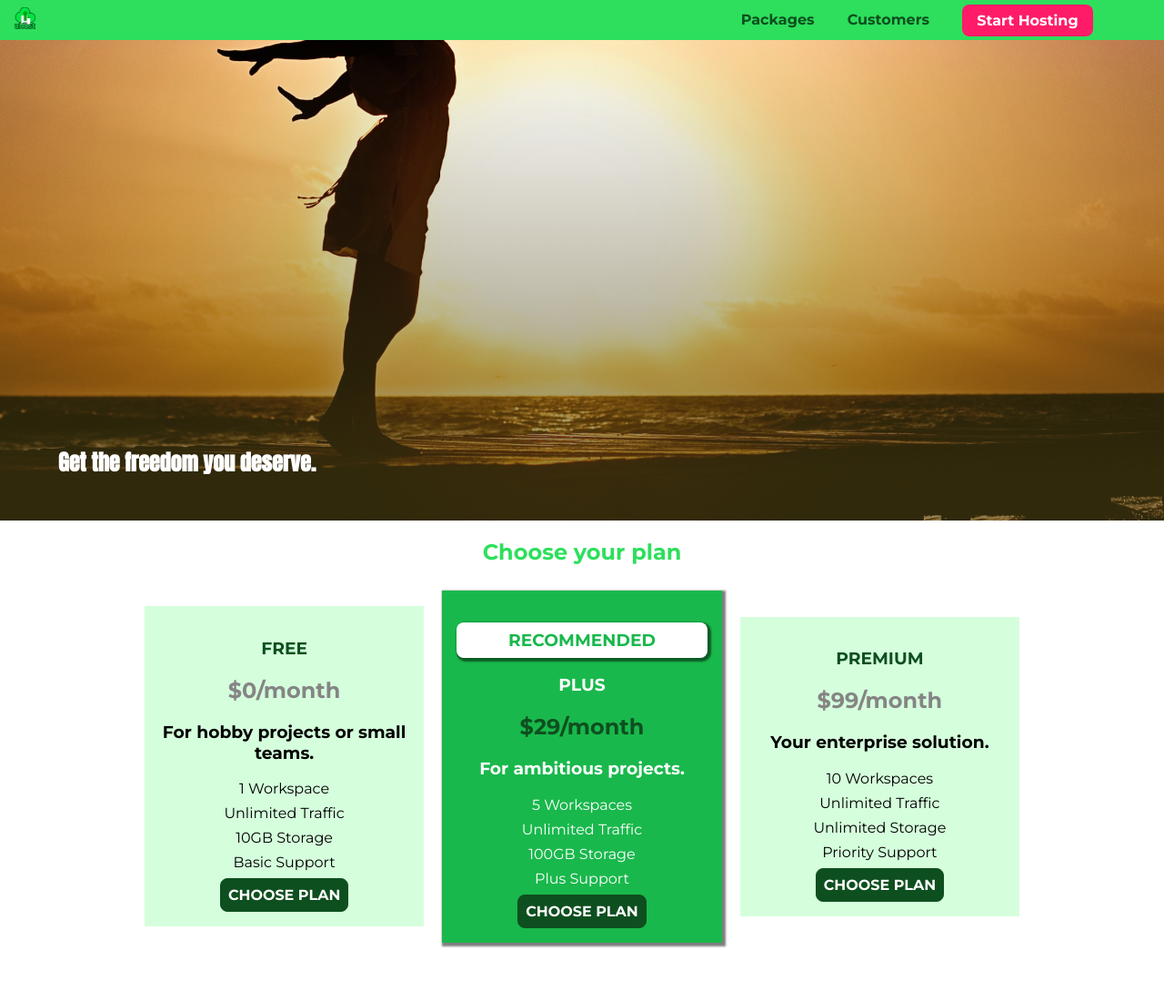
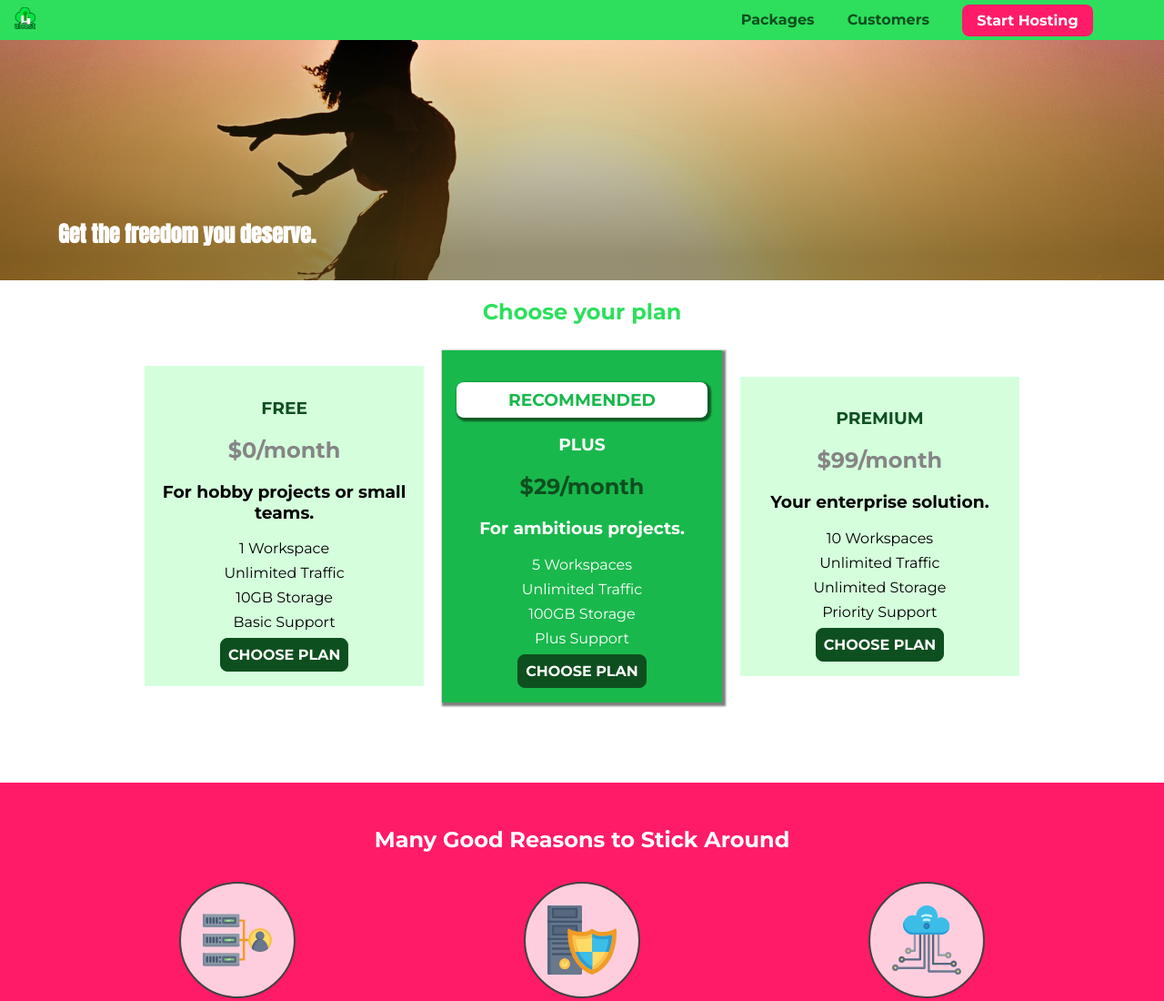
Before and after one commit to mchaitanya/uHost, a plain HTML site: page index.html in a window 1280 px wide. Shown: the top 1100 px of the page at 91% size. Drawn offline with Linux system fonts and the light colour scheme.

Commit message:
Apply viewport units to product overview background

```diff
--- a/main.css
+++ b/main.css
@@ -5,7 +5,7 @@
 
 /* product overview */
 #product-overview {
-    background: linear-gradient(to top, rgba(80, 68, 18, 0.6) 10%, transparent), url("images/freedom.jpg") left 10% bottom 20%/cover no-repeat border-box, #ff1b68;
+    background: linear-gradient(to top, rgba(80, 68, 18, 0.6) 10%, transparent), url("images/freedom.jpg") left 10% bottom 70%/cover no-repeat border-box, #ff1b68;
     /* background-image: url("images/freedom.jpg");
     background-size: cover;
     background-position: left 10% bottom 20%;
@@ -13,8 +13,8 @@
     background-origin: border-box;
     background-clip: border-box; */
     /* background-image: linear-gradient(to top, yellow 50%, green 75%); */
-    width: 100%;
-    height: 528px;
+    width: 100vw;
+    height: 33vh;
     /* border: 5px dashed red; */
     margin-top: 2.75rem;
     position: relative;
--- a/shared.css
+++ b/shared.css
@@ -12,8 +12,8 @@ body {
     top: 0;
     left: 0;
     z-index: 100;
-    width: 100%;
-    height: 100%;
+    width: 100vw;
+    height: 100vh;
     background: rgba(0, 0, 0, 0.5);
     display: none;
 }
```
